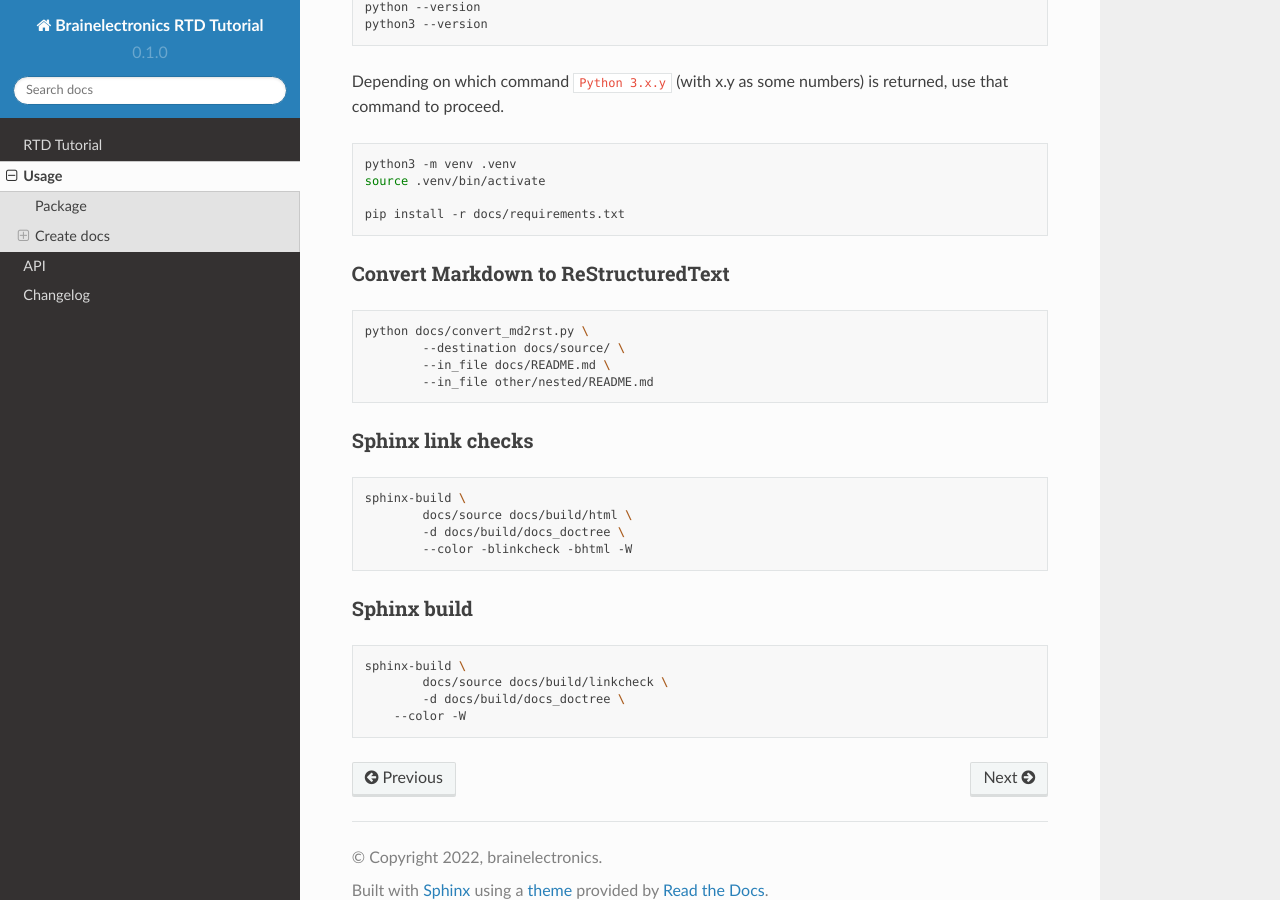
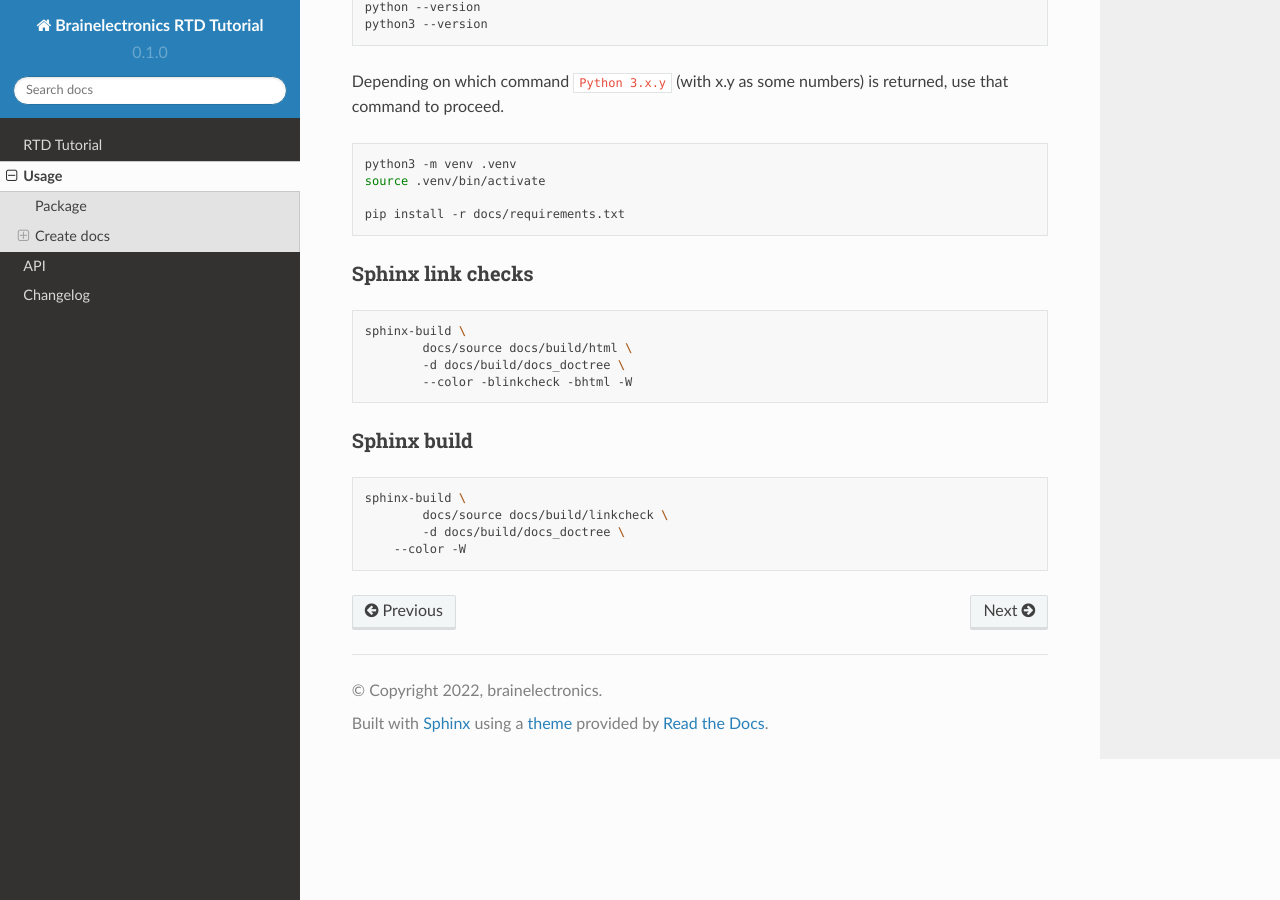
Before and after one commit to bbaranoff/binding-down-to-gsm, a Sphinx documentation site: the page built from docs/USAGE.md, in a window 1280 px wide and 900 px high, scrolled down 721 px. Built offline with Sphinx 7.4.7 and the Read the Docs theme 2.0.0, drawn with Linux system fonts in a browser that asks for light colours.

Commit message:
remove unused markdown to rst conversion command

````diff
--- a/docs/USAGE.md
+++ b/docs/USAGE.md
@@ -42,15 +42,6 @@ source .venv/bin/activate
 pip install -r docs/requirements.txt
 ```
 
-### Convert Markdown to ReStructuredText
-
-```bash
-python docs/convert_md2rst.py \
-	--destination docs/source/ \
-	--in_file docs/README.md \
-	--in_file other/nested/README.md
-```
-
 ### Sphinx link checks
 
 ```bash
````
